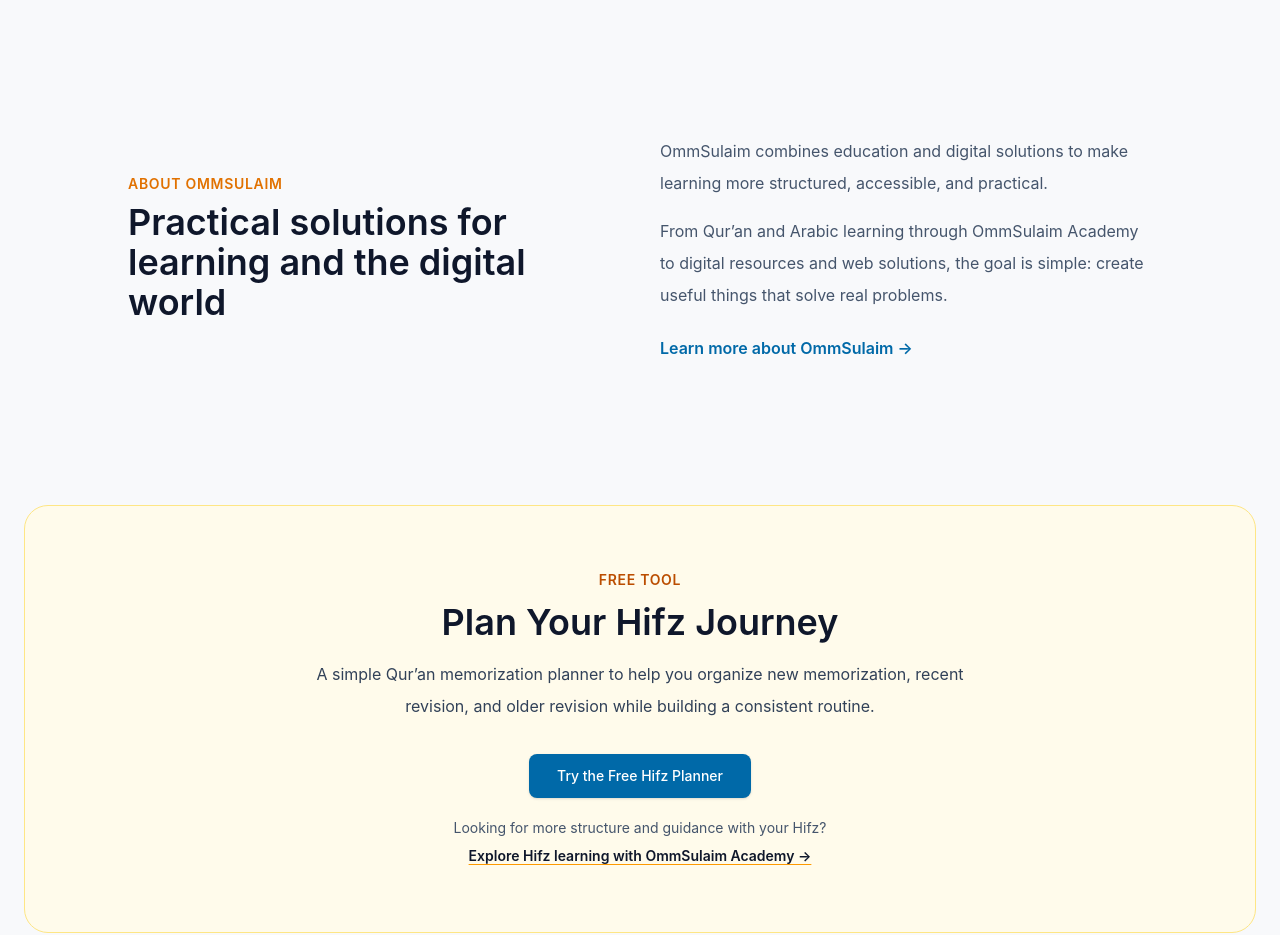
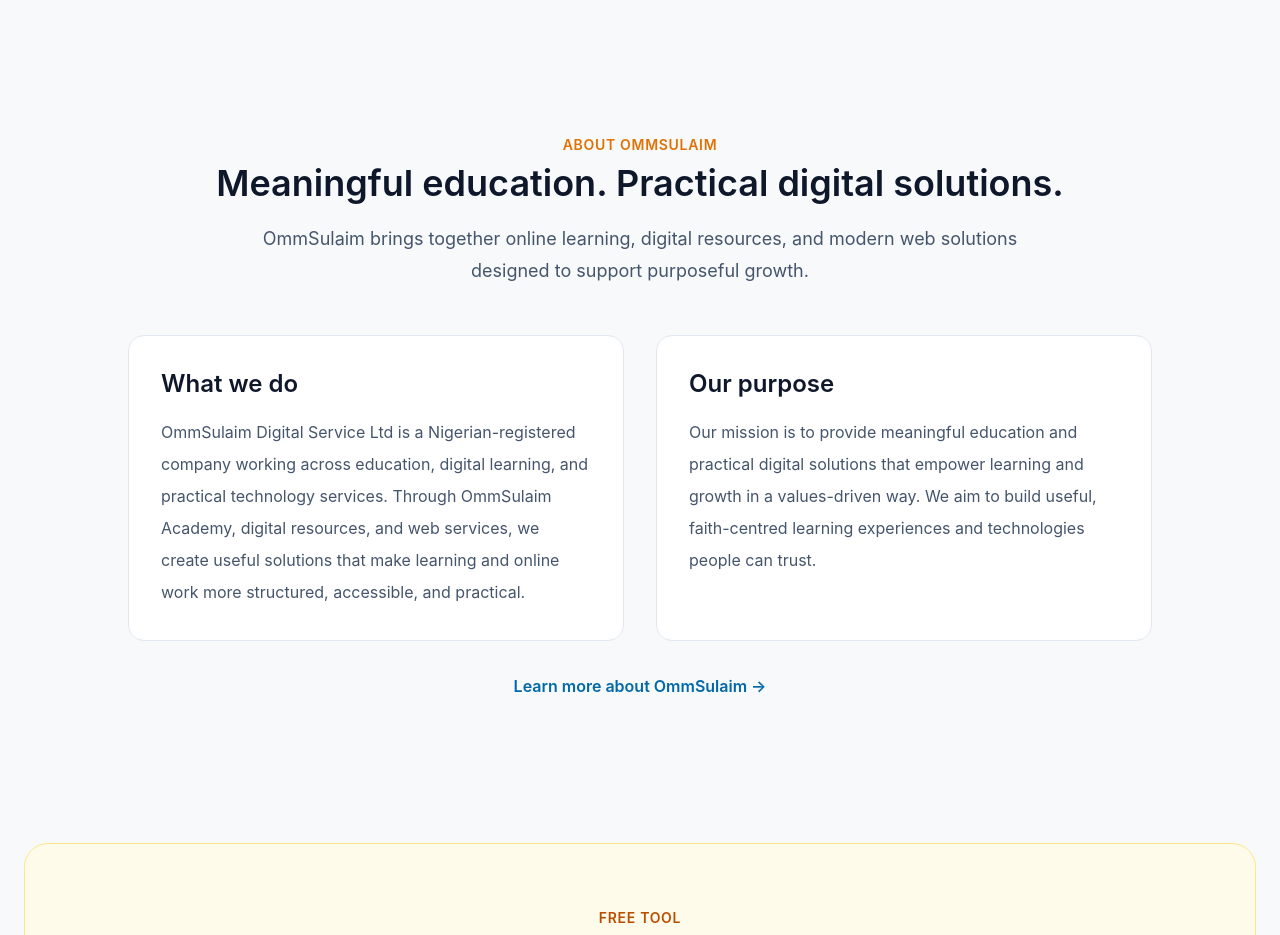
Before and after one commit to veiled-Dev/ommsulaimv2, a Next.js app: page / in a window 1280 px wide. Shown: the part 1140-2075 px from the top of the page. Built offline with nearby package versions, Linux system fonts and the light colour scheme; no server answers.

Commit message:
Strengthen homepage About section

```diff
--- a/app/page.tsx
+++ b/app/page.tsx
@@ -121,34 +121,58 @@ export default function HomePage() {
           </div>
         </section>
 
-        {/* About */}
+        {/* About OmmSulaim */}
         <section className="py-20">
-          <div className="mx-auto grid max-w-5xl gap-10 md:grid-cols-2 md:items-center">
-            <div>
+          <div className="mx-auto max-w-5xl">
+            <div className="text-center">
               <p className="text-sm font-semibold uppercase tracking-wider text-amber-600">
                 About OmmSulaim
               </p>
 
               <h2 className="mt-2 text-3xl font-semibold text-slate-900 md:text-4xl">
-                Practical solutions for learning and the digital world
+                Meaningful education. Practical digital solutions.
               </h2>
+
+              <p className="mx-auto mt-5 max-w-3xl text-lg leading-8 text-slate-600">
+                OmmSulaim brings together online learning, digital resources,
+                and modern web solutions designed to support purposeful growth.
+              </p>
             </div>
 
-            <div>
-              <p className="leading-8 text-slate-600">
-                OmmSulaim combines education and digital solutions to make
-                learning more structured, accessible, and practical.
-              </p>
+            <div className="mt-12 grid gap-8 md:grid-cols-2">
+              <div className="rounded-2xl border border-slate-200 bg-white p-8">
+                <h3 className="text-2xl font-semibold text-slate-900">
+                  What we do
+                </h3>
 
-              <p className="mt-4 leading-8 text-slate-600">
-                From Qur’an and Arabic learning through OmmSulaim Academy to
-                digital resources and web solutions, the goal is simple:
-                create useful things that solve real problems.
-              </p>
+                <p className="mt-4 leading-8 text-slate-600">
+                  OmmSulaim Digital Service Ltd is a Nigerian-registered company
+                  working across education, digital learning, and practical
+                  technology services. Through OmmSulaim Academy, digital
+                  resources, and web services, we create useful solutions that
+                  make learning and online work more structured, accessible,
+                  and practical.
+                </p>
+              </div>
 
+              <div className="rounded-2xl border border-slate-200 bg-white p-8">
+                <h3 className="text-2xl font-semibold text-slate-900">
+                  Our purpose
+                </h3>
+
+                <p className="mt-4 leading-8 text-slate-600">
+                  Our mission is to provide meaningful education and practical
+                  digital solutions that empower learning and growth in a
+                  values-driven way. We aim to build useful, faith-centred
+                  learning experiences and technologies people can trust.
+                </p>
+              </div>
+            </div>
+
+            <div className="mt-8 text-center">
               <Link
                 href="/about"
-                className="mt-6 inline-block font-semibold text-sky-700 hover:text-amber-700"
+                className="font-semibold text-sky-700 hover:text-amber-700"
               >
                 Learn more about OmmSulaim →
               </Link>
```
